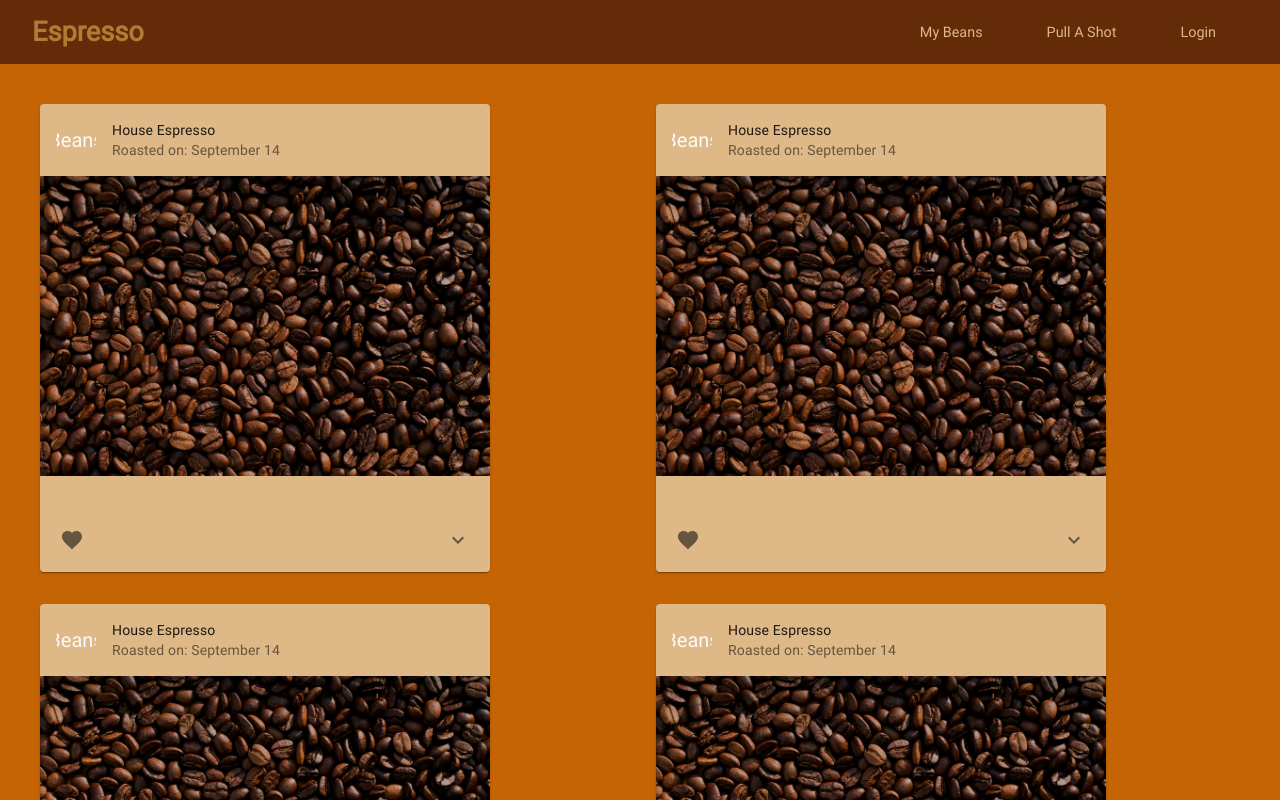
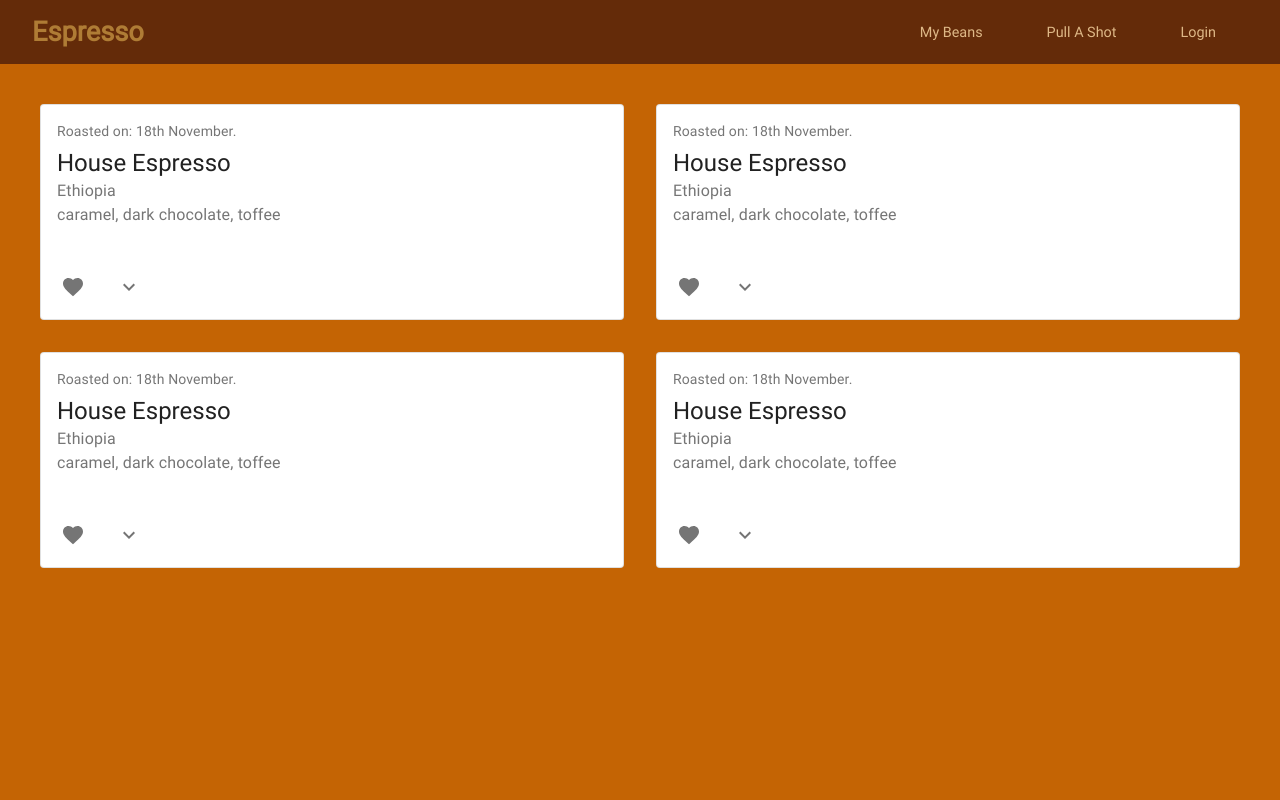
Before and after one commit to samueljmillward/espresso, a React (Create React App) app: page /beans in a window 1280 px wide. Shown: the top 800 px of the page. Built offline with nearby package versions, Linux system fonts and the light colour scheme.

Commit message:
Card redesign

```diff
--- a/src/elements/Card.js
+++ b/src/elements/Card.js
@@ -2,28 +2,26 @@ import React from 'react';
 import { makeStyles } from '@material-ui/core/styles';
 import clsx from 'clsx';
 import Card from '@material-ui/core/Card';
-import CardHeader from '@material-ui/core/CardHeader';
-import CardMedia from '@material-ui/core/CardMedia';
 import CardContent from '@material-ui/core/CardContent';
+// import CardMedia from '@material-ui/core/CardMedia';
 import CardActions from '@material-ui/core/CardActions';
 import Collapse from '@material-ui/core/Collapse';
-import Avatar from '@material-ui/core/Avatar';
 import IconButton from '@material-ui/core/IconButton';
-import Typography from '@material-ui/core/Typography';
 import FavoriteIcon from '@material-ui/icons/Favorite';
 import ExpandMoreIcon from '@material-ui/icons/ExpandMore';
+import Typography from '@material-ui/core/Typography';
 
-import beans from '../images/beans.jpg';
+// import beans from '../images/beans.jpg';
 
 const useStyles = makeStyles((theme) => ({
   root: {
-    maxWidth: 450,
-    minWidth: 100,
-    background: 'burlywood',
+    minWidth: 275,
   },
-  media: {
-    height: 140,
-    paddingTop: '56.25%', // 16:9
+  title: {
+    fontSize: 14,
+  },
+  pos: {
+    marginBottom: 12,
   },
   expand: {
     transform: 'rotate(0deg)',
@@ -34,9 +32,6 @@ const useStyles = makeStyles((theme) => ({
   },
   expandOpen: {
     transform: 'rotate(180deg)',
-  },
-  avatar: {
-    backgroundColor: 'burlywood',
   },
 }));
 
@@ -49,30 +44,31 @@ export default function BeanCard() {
   };
 
   return (
-    <Card className={classes.root}>
-      <CardHeader
-        avatar={
-          <Avatar aria-label="bean" className={classes.avatar}>
-            Beans
-          </Avatar>
-        }
-        title="House Espresso"
-        subheader="Roasted on: September 14"
-      />
-      <CardMedia
+    <Card className={classes.root} variant="outlined">
+      <CardContent>
+        <Typography
+          className={classes.title}
+          color="textSecondary"
+          gutterBottom
+        >
+          Roasted on: 18th November.
+        </Typography>
+        <Typography variant="h5" component="h2">
+          House Espresso
+        </Typography>
+        <Typography className={classes.pos} color="textSecondary">
+          Ethiopia
+          <br />
+          caramel, dark chocolate, toffee
+        </Typography>
+      </CardContent>
+      {/* <CardMedia
         component="img"
         style={{ height: '300px' }}
         src={beans}
         title="House Espresso"
-      />
-      <CardContent>
-        <Typography
-          variant="body2"
-          color="textSecondary"
-          component="p"
-        ></Typography>
-      </CardContent>
-      <CardActions disableSpacing>
+      /> */}
+      <CardActions>
         <IconButton aria-label="add to favorites">
           <FavoriteIcon />
         </IconButton>
@@ -89,13 +85,24 @@ export default function BeanCard() {
       </CardActions>
       <Collapse in={expanded} timeout="auto" unmountOnExit>
         <CardContent>
-          <Typography paragraph>
+          <Typography variant="body2" component="p">
+            Grind: 6
+          </Typography>
+          <Typography className={classes.pos} variant="body2" component="p">
+            <br />
+            Recipe
+            <br />
+            Dry: 18g
+            <br />
+            Final Weight: 36g
+          </Typography>
+          <Typography variant="body2" component="p">
             Our house espresso is a modern take on a classic. It’s a blend of
             two distinctive coffees, which combine to produce an espresso with a
             deep, rich chocolatey body, pronounced toffee sweetness, a complex
             fruity edge, and a hint of bittersweet cocoa at the finish. It’s
             well balanced and combines beautifully with milk, where it adds
-            punchy caramel, smooth milk chocolate notes and gets even sweeter.
+            punchy caramel, smooth milk chocolate notes and gets even sweeter
           </Typography>
         </CardContent>
       </Collapse>
--- a/src/styles/StyledApp.js
+++ b/src/styles/StyledApp.js
@@ -1,6 +1,6 @@
 import styled from 'styled-components';
 
 export const StyledApp = styled.div`
-  background: #c46404;
-  min-height: 100%;
+  background-color: #c46404;
+  min-height: 100vh;
 `;
```
